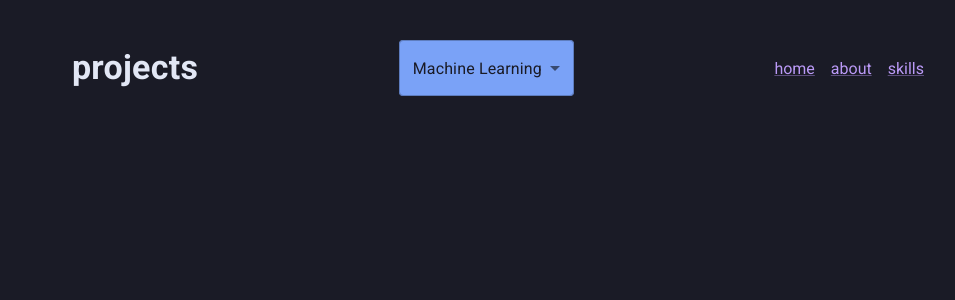
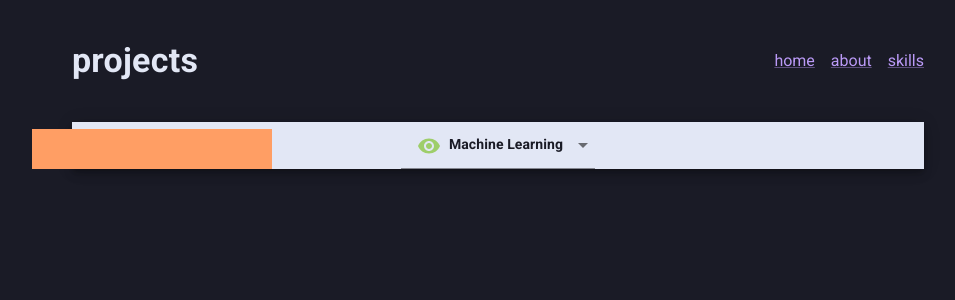
Before and after one commit to matheustalves/matx.dev, a Next.js app: page /projects in a window 1280 px wide. Shown: the top 300 px of the page, without its empty margins (142-1097 px from the left). Built offline with nearby package versions, Linux system fonts and the light colour scheme.

Commit message:
projects changes

```diff
--- a/pages/projects.tsx
+++ b/pages/projects.tsx
@@ -17,40 +17,80 @@ const Projects: NextPage = () => {
     };
 
     return (
-        <Container maxWidth="md" sx={{ p: 5, height: "100%", margin: "auto" }}>
+        <Container maxWidth="md" sx={{ p: 5 }}>
             <Head>
                 <title>projects | matx</title>
                 <meta name="description" content="projects matx." />
                 <link rel="icon" href="/favicon.ico" />
             </Head>
 
-            <Box display="flex" flexDirection="column" height="100%" alignContent="center" justifyContent="center">
+            <Box display="flex" flexDirection="column">
                 <Box display="flex" marginBottom={5} justifyContent="space-between" alignItems="center">
                     <Typography variant="h4" fontWeight="bold">
                         projects
                     </Typography>
-                    <FormControl sx={{ mx: 2, minWidth: 20 }} color="secondary">
-                        <Select
-                            id="simpleSelect"
-                            value={projectCategory}
-                            autoWidth
-                            onChange={handleChange}
-                            sx={{ background: '#7AA2F7', color: "#1A1B26" }}
-                        >
-                            <MenuItem value="ml">Machine Learning</MenuItem>
-                            <MenuItem value="wd">Web Development</MenuItem>
-                            <MenuItem value="ot">Other</MenuItem>
-                        </Select>
-                    </FormControl>
+
                     <Box>
                         <Link href="/" color="secondary" sx={{ mr: 1 }}>home</Link>
                         <Link href="/about" color="secondary" sx={{ mx: 1 }}>about</Link>
                         <Link href="/skills" color="secondary" sx={{ ml: 1 }}>skills</Link>
                     </Box>
                 </Box>
+
+                <Paper elevation={6} sx={{ pt: 0 }}>
+                    <Box display="flex" justifyContent="center" sx={{ background: '#e2e7f5' }}>
+                        <FormControl sx={{ minWidth: 20 }} color="secondary" variant="standard">
+                            <Select
+                                id="simpleSelect"
+                                value={projectCategory}
+                                autoWidth
+                                onChange={handleChange}
+                                sx={{ background: '#e2e7f5', color: "#1A1B26" }}
+                            >
+                                <MenuItem value="ml">
+                                    <Box display="flex" alignContent="center" justifyContent="center" p={1} pb={0}>
+                                        <Box sx={{ mx: 1 }}>
+                                            <VisibilityIcon color="success" />
+                                        </Box>
+                                        <Typography variant="subtitle2" fontWeight="bold" color="success">
+                                            Machine Learning
+                                        </Typography>
+                                    </Box>
+                                </MenuItem>
+                                <MenuItem value="wd">
+                                    <Box display="flex" alignContent="center" justifyContent="center" p={1} pb={0}>
+                                        <Box sx={{ mx: 1 }}>
+                                            <WebIcon color="secondary" />
+                                        </Box>
+                                        <Typography variant="subtitle2" fontWeight="bold" color="success">
+                                            Web Development
+                                        </Typography>
+                                    </Box>
+                                </MenuItem>
+                                <MenuItem value="ot">
+                                    <Box display="flex" alignContent="center" justifyContent="center" p={1} pb={0}>
+                                        <Box sx={{ mx: 1 }}>
+                                            <BuildIcon color="warning" />
+                                        </Box>
+                                        <Typography variant="subtitle2" fontWeight="bold" color="success">
+                                            Other
+                                        </Typography>
+                                    </Box>
+                                </MenuItem>
+                            </Select>
+                        </FormControl>
+                    </Box>
+
+                    <Grid item container spacing={5}>
+                        <Grid item sx={{ background: '#FF9E64' }}></Grid>
+                        <Grid item sx={{ background: '#FF9E64' }}></Grid>
+                        <Grid item sx={{ background: '#FF9E64' }}></Grid>
+                        <Grid item sx={{ background: '#FF9E64' }}></Grid>
+                        <Grid item sx={{ background: '#FF9E64' }}></Grid>
+                        <Grid item sx={{ background: '#FF9E64' }}></Grid>
+                    </Grid>
+                </Paper>
             </Box>
-
-
         </Container >
     )
 }
--- a/pages/skills.tsx
+++ b/pages/skills.tsx
@@ -15,14 +15,14 @@ const other = ['git', 'docker', 'azure', 'aws', 'linux', 'windows']
 
 const Skills: NextPage = () => {
     return (
-        <Container maxWidth="md" sx={{ p: 5, height: "100%", margin: "auto" }}>
+        <Container maxWidth="md" sx={{ p: 5 }}>
             <Head>
                 <title>skills | matx</title>
                 <meta name="description" content="skills matx." />
                 <link rel="icon" href="/favicon.ico" />
             </Head>
 
-            <Box display="flex" flexDirection="column" height="100%" alignContent="center" justifyContent="center">
+            <Box display="flex" flexDirection="column">
                 <Box display="flex" marginBottom={5} justifyContent="space-between" alignItems="center">
                     <Typography variant="h4" fontWeight="bold">
                         i&apos;m familiar with...
```
